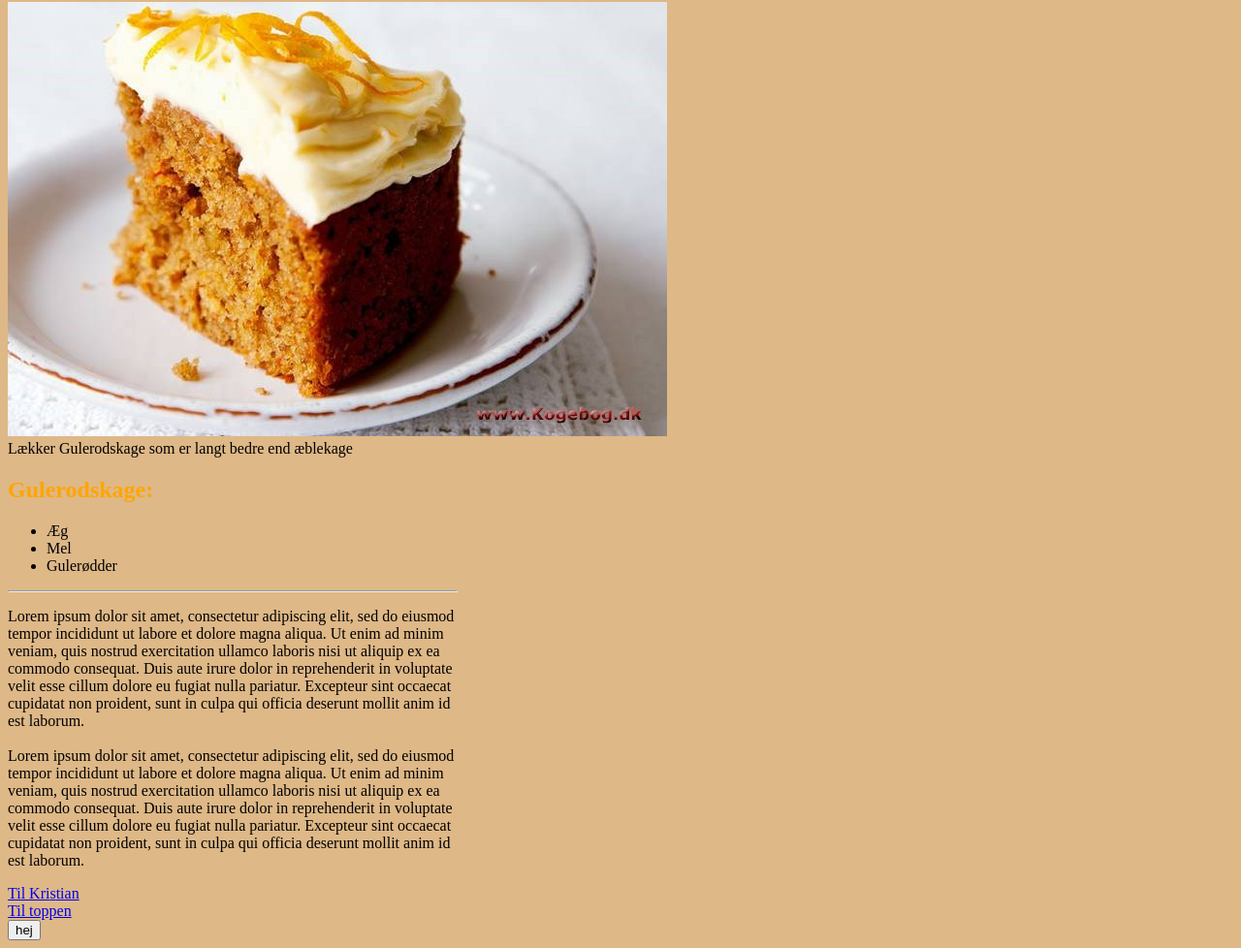
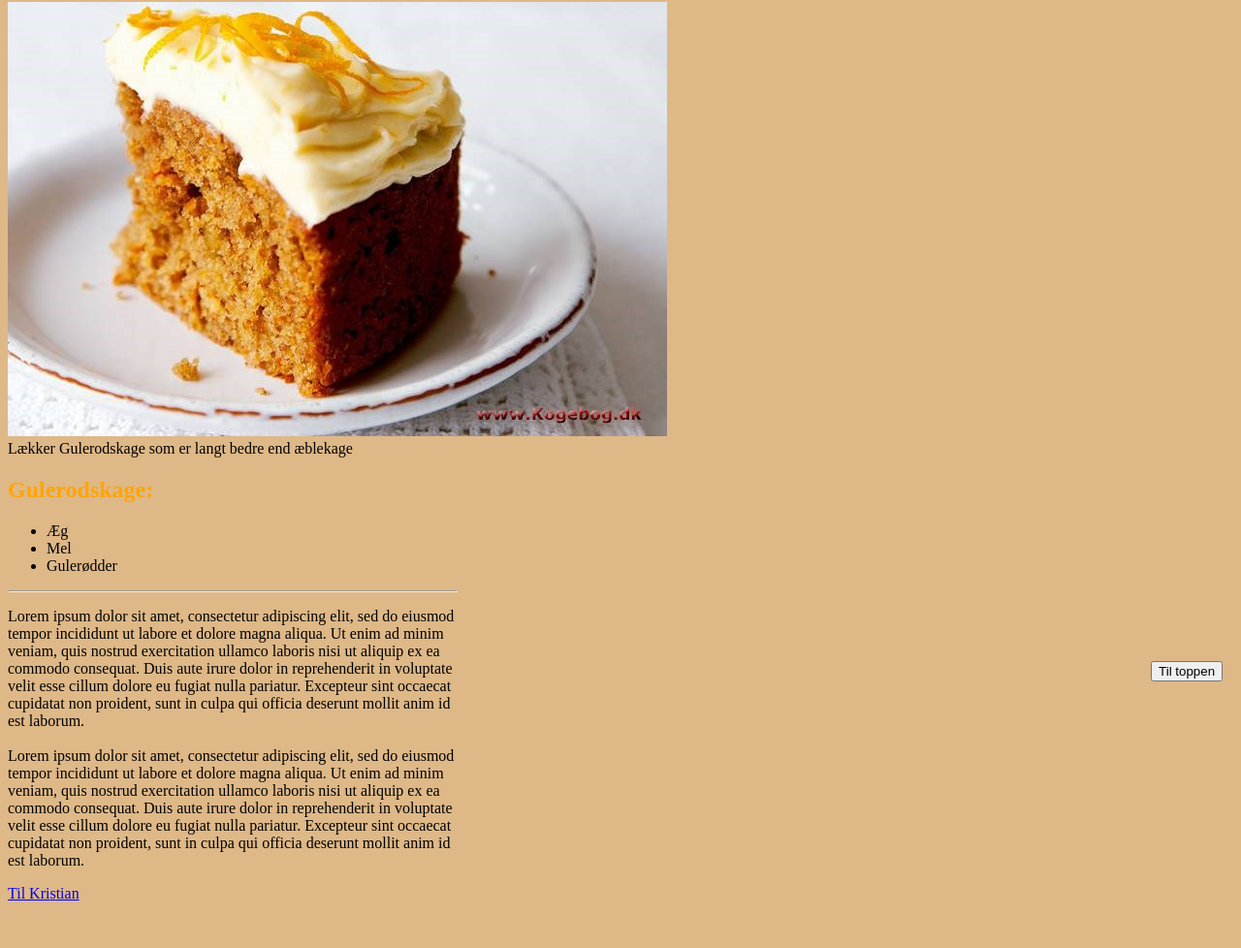
Before and after one commit to h3nse/h3nse.github.io, a plain HTML site: page min_yndlings_kage/index.html in a window 1280 px wide. Shown: the part 78-1056 px from the top of the page at 97% size. After the commit the page ends 1017 px from the top, so only its background shows below. Drawn offline with Linux system fonts and the light colour scheme.

Commit message:
Added "top" button

```diff
--- a/min_yndlings_kage/index.html
+++ b/min_yndlings_kage/index.html
@@ -12,6 +12,14 @@
         }
         body{
             background-color: burlywood;
+        }
+        html{
+            scroll-behavior: smooth;
+        }
+        #Til_toppen{
+            position: fixed;
+            bottom: 0.5cm;
+            right: 0.5cm;
         }
     </style>
 </head>
@@ -44,9 +52,7 @@
     </p>
     <a href="Middle-finger.html">Til Kri</a><a href="Booty.html">s</a><a href="Middle-finger.html">tian</a>
         <br>
-        <a href="#Top">Til toppen</a>
-        <br>
-        <button onclick="window.scrollTo(0,0)">hej</button>
+        <button id="Til_toppen" onclick="window.scrollTo(0,0)">Til toppen</button>
     </body>
 
 </html>
```
